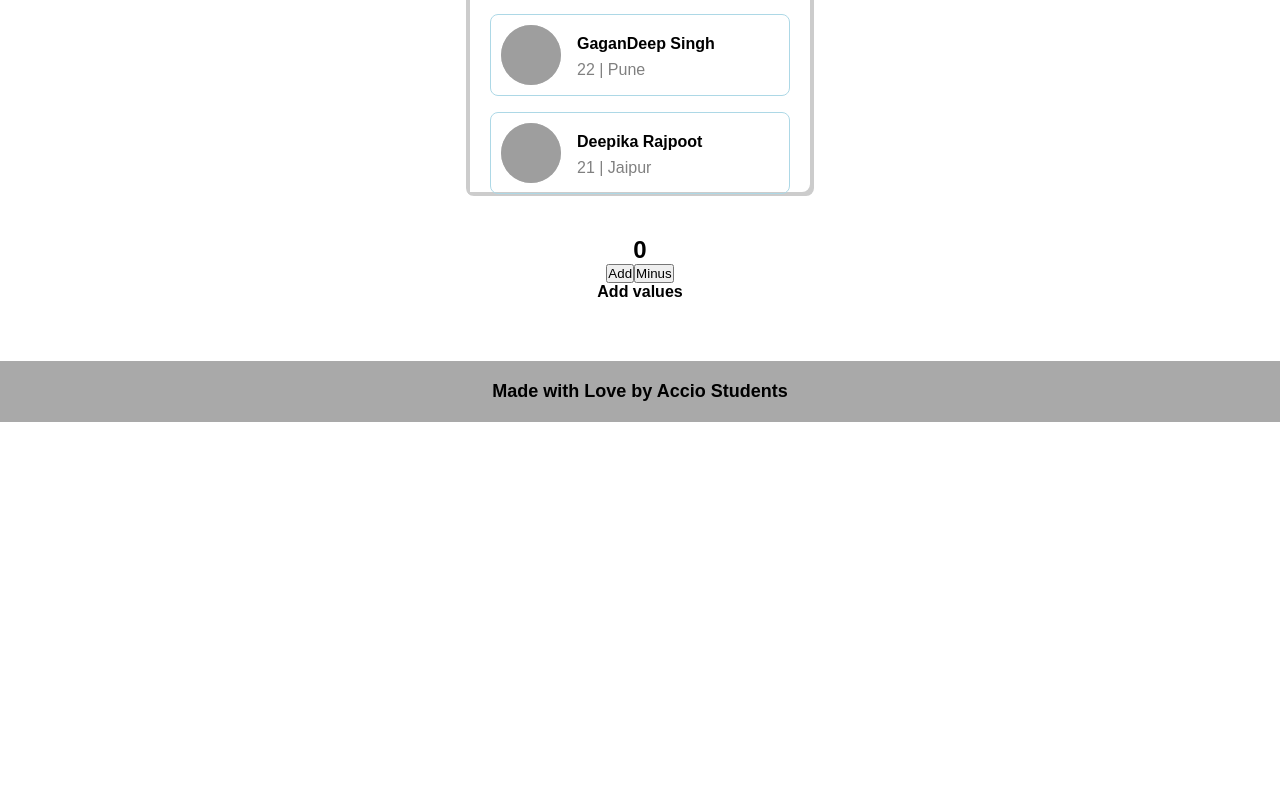
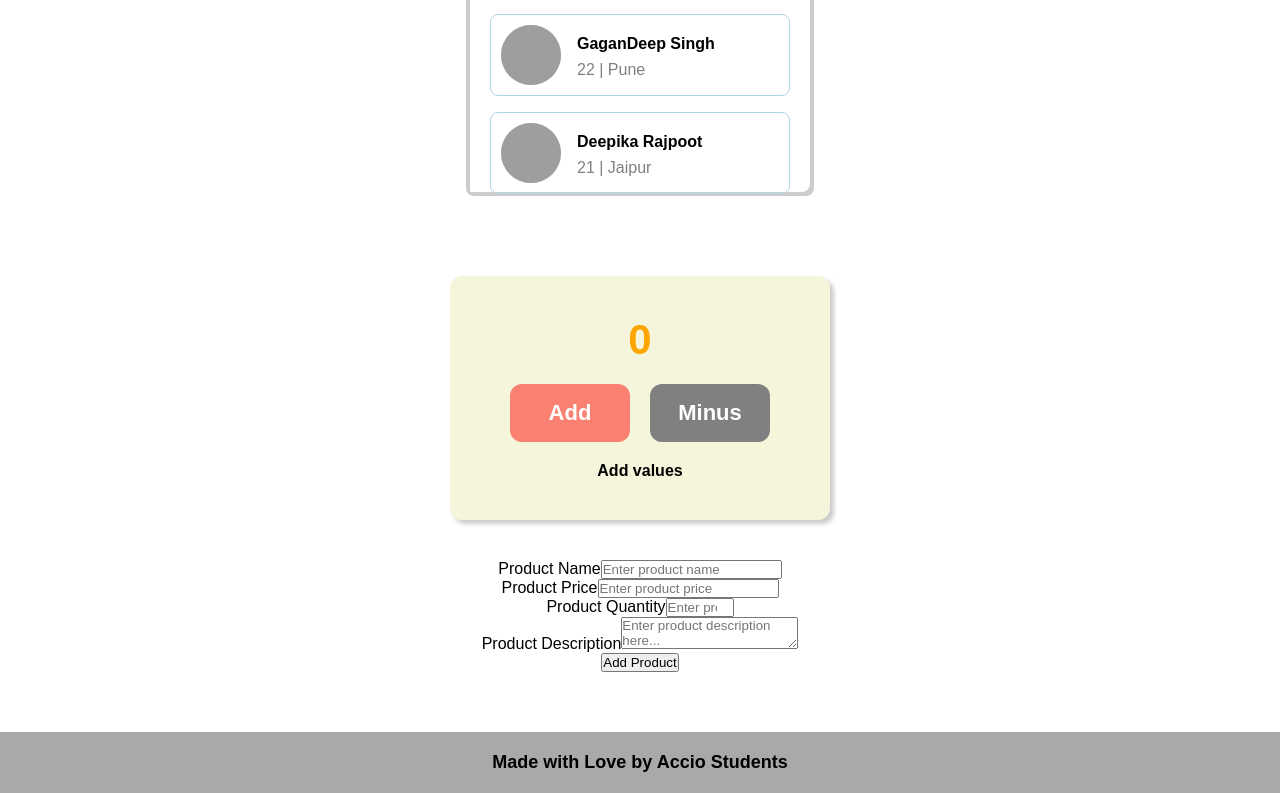
Before and after one commit to Uttu316/accio_nov_fe5, a React (Vite) app in the folder myapp/: page / in a window 1280 px wide. Shown: the part 559-1352 px from the top of the page. Before the commit the page ends 981 px from the top, so only its background shows below. Built offline with nearby package versions, Linux system fonts and the light colour scheme; grey boxes are pictures that could not be loaded.

Commit message:
INventory Form

```diff
--- a/myapp/src/App.jsx
+++ b/myapp/src/App.jsx
@@ -2,6 +2,7 @@ import "./App.css";
 import Counter from "./components/Counter";
 import Footer from "./components/footer";
 import Header from "./components/header";
+import Inventory from "./components/inventory";
 import UserList from "./components/userList";
 
 function App() {
@@ -13,6 +14,7 @@ function App() {
         <h1 className="heading">Welcome to React</h1>
         <UserList />
         <Counter />
+        <Inventory />
       </div>
       <Footer companyName="Accio" />
     </>
--- /dev/null
+++ b/myapp/src/components/Counter/counter.module.css
@@ -0,0 +1,38 @@
+.counter_container {
+  background-color: beige;
+  border-radius: 12px;
+  box-shadow: 4px 4px 4px #ccc;
+  padding: 40px;
+  margin: 40px;
+}
+
+.counter_text {
+  color: orange;
+  font-size: 42px;
+  text-align: center;
+  font-weight: bold;
+}
+
+.counter_actions {
+  display: flex;
+  margin: 20px;
+  align-items: center;
+  justify-content: center;
+  gap: 20px;
+}
+
+.counter_actions button {
+  padding: 16px;
+  border-radius: 12px;
+  color: white;
+  font-size: 22px;
+  font-weight: bold;
+  border: none;
+  cursor: pointer;
+  min-width: 120px;
+  background-color: gray;
+}
+
+.counter_actions button:first-child {
+  background-color: salmon;
+}
--- a/myapp/src/components/Counter/index.jsx
+++ b/myapp/src/components/Counter/index.jsx
@@ -1,4 +1,7 @@
 import { useState } from "react";
+import styles from "./counter.module.css";
+
+console.log(styles);
 
 const Counter = () => {
   // let count = 0
@@ -18,10 +21,15 @@ const Counter = () => {
   };
 
   return (
-    <div>
-      <h2 id="Counter_count">{count}</h2>
-      <button onClick={onAdd}>Add</button>
-      <button onClick={onMinus}>Minus</button>
+    <div className={styles.counter_container}>
+      <h2 className={styles.counter_text} id="Counter_count">
+        {count}
+      </h2>
+      <div className={styles.counter_actions}>
+        <button onClick={onAdd}>Add</button>
+        <button onClick={onMinus}>Minus</button>
+      </div>
+
       {count >= 10 && <h3>Limit Reached</h3>}
       {count < 10 && <h4>Add values</h4>}
     </div>
--- /dev/null
+++ b/myapp/src/components/inventory/index.jsx
@@ -0,0 +1,23 @@
+import { useState } from "react";
+import InventoryForm from "./inventoryForm";
+
+const Inventory = () => {
+  const [productDetails, setProductDetails] = useState({
+    name: "",
+    desc: "",
+    quantity: "",
+    price: "",
+  });
+
+  console.log(productDetails);
+
+  return (
+    <div>
+      <InventoryForm
+        setProductDetails={setProductDetails}
+        productDetails={productDetails}
+      />
+    </div>
+  );
+};
+export default Inventory;
--- /dev/null
+++ b/myapp/src/components/inventory/inventoryForm.jsx
@@ -0,0 +1,61 @@
+import styles from "./inventory.module.css";
+
+const InventoryForm = ({ productDetails, setProductDetails }) => {
+  const onInput = (e) => {
+    const label = e.target.name;
+    const value = e.target.value;
+
+    setProductDetails((curr) => ({ ...curr, [label]: value }));
+  };
+  return (
+    <div className={styles.inventoryFormContainer}>
+      <div className={styles.inventoryForm}>
+        <div className={`${styles.inputBox} ${styles.nameInput}`}>
+          <label>Product Name</label>
+          <input
+            name="name"
+            value={productDetails.name}
+            onChange={onInput}
+            placeholder="Enter product name"
+          />
+        </div>
+        <div className={`${styles.inputBox} ${styles.priceInput}`}>
+          <label>Product Price</label>
+          <input
+            value={productDetails.price}
+            placeholder="Enter product price"
+            type="number"
+            min={0}
+            onChange={onInput}
+            name="price"
+          />
+        </div>
+        <div className={`${styles.inputBox} ${styles.quantityInput}`}>
+          <label>Product Quantity</label>
+          <input
+            placeholder="Enter product quantity"
+            type="number"
+            value={productDetails.quantity}
+            min={0}
+            onChange={onInput}
+            max={1000}
+            name="quantity"
+          />
+        </div>
+        <div className={`${styles.inputBox} ${styles.descInput}`}>
+          <label>Product Description</label>
+          <textarea
+            value={productDetails.desc}
+            name="desc"
+            onChange={onInput}
+            placeholder="Enter product description here..."
+          ></textarea>
+        </div>
+      </div>
+      <div className={styles.inventoryFormActions}>
+        <button className={styles.addProductBtn}>Add Product</button>
+      </div>
+    </div>
+  );
+};
+export default InventoryForm;
```
Also changed, not shown: myapp/src/components/inventory/inventory.module.css (added).
